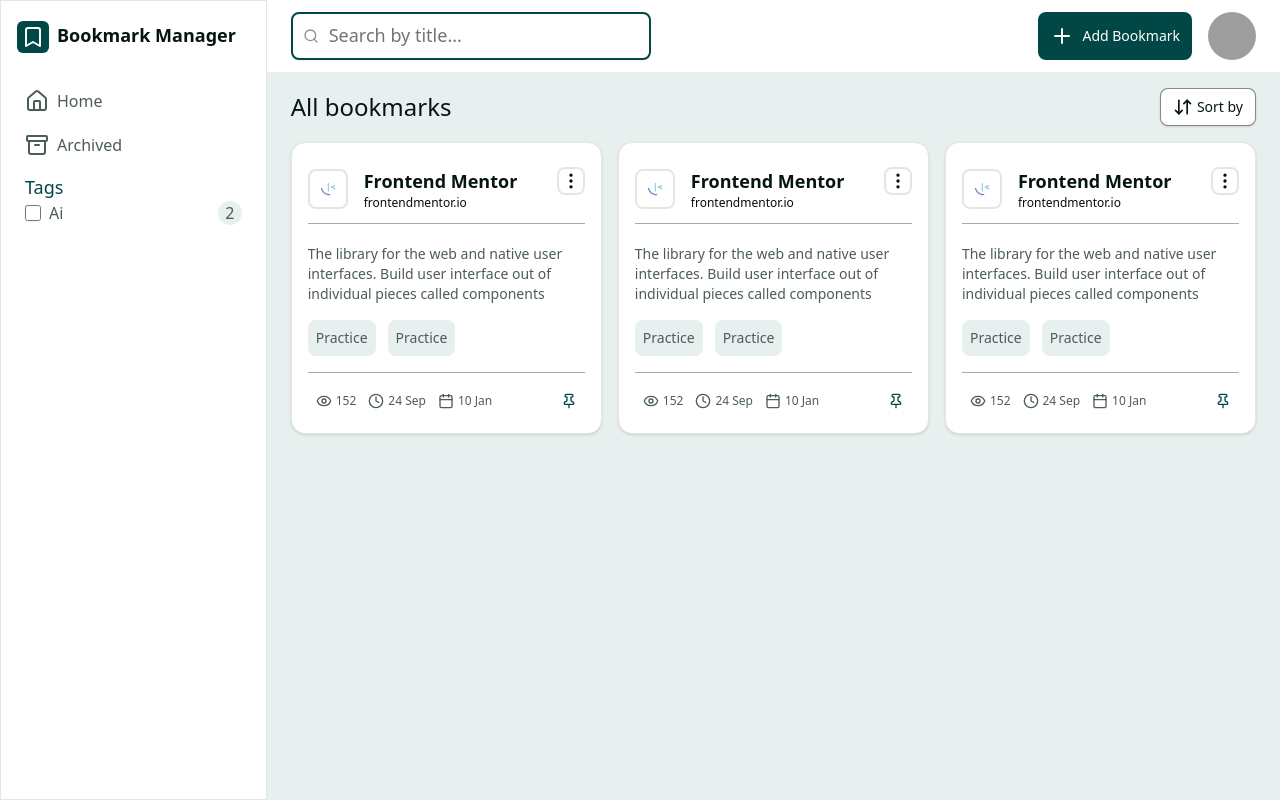
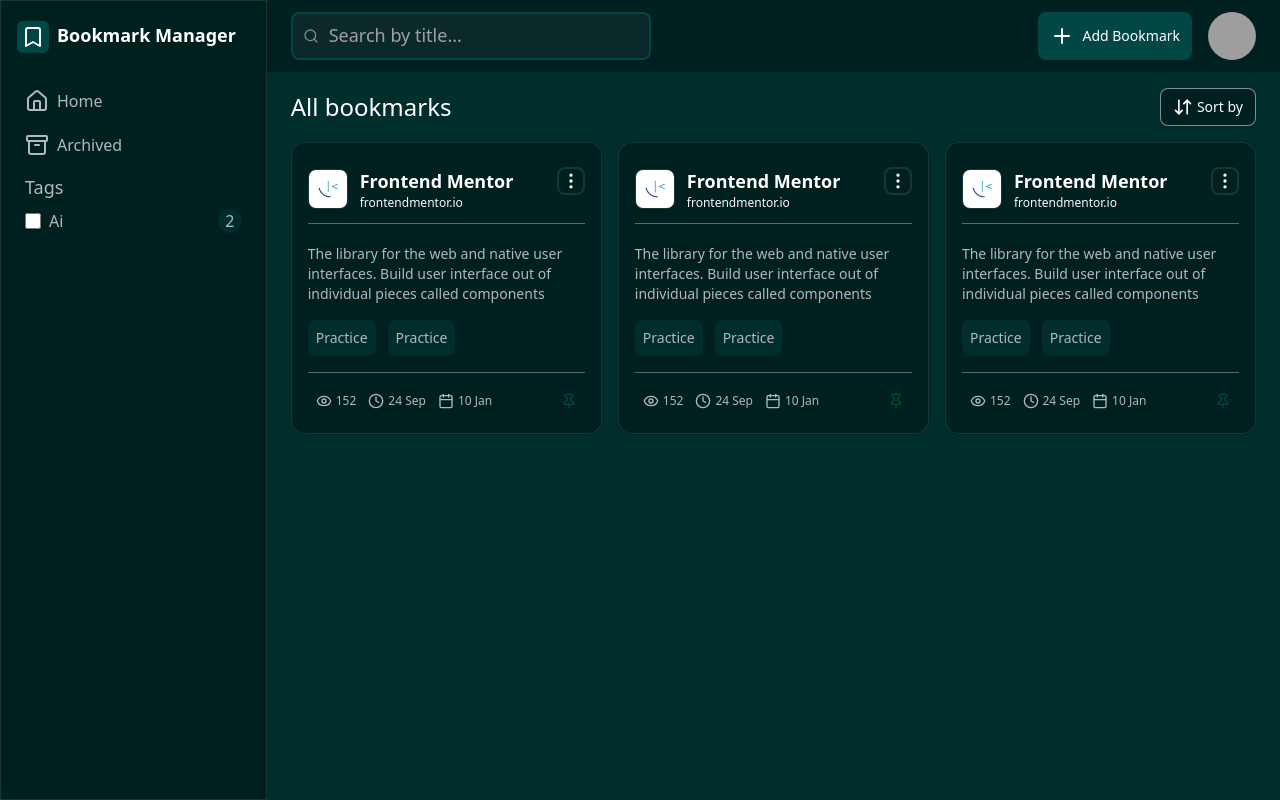
Before and after one commit to Shadrack04/bookmark-manager, a Next.js app: page / in a window 1280 px wide. Built offline with nearby package versions, Linux system fonts and the light colour scheme; grey boxes are pictures that could not be loaded.

Commit message:
fix dark mode color

```diff
--- a/app/globals.css
+++ b/app/globals.css
@@ -79,13 +79,13 @@
 }
 
 .dark {
-  --background: #004746;
-  --foreground: #00706e;
-  --card: oklch(0.205 0 0);
+  --background: #002e2d;
+  --foreground: #001f1f;
+  --card: #001f1f;
   --card-foreground: oklch(0.985 0 0);
   --popover: oklch(0.205 0 0);
   --popover-foreground: oklch(0.985 0 0);
-  --primary: oklch(0.922 0 0);
+  --primary: #014745;
   --primary-foreground: oklch(0.205 0 0);
   --secondary: #ffffff;
   --secondary-foreground: oklch(0.985 0 0);
--- a/app/layout.tsx
+++ b/app/layout.tsx
@@ -27,7 +27,7 @@ export default function RootLayout({
   return (
     <html lang="en">
       <body
-        className={`${geistSans.variable} ${geistMono.variable} antialiased flex w-full`}
+        className={`${geistSans.variable} ${geistMono.variable} antialiased flex w-full dark`}
       >
         <SideBar />
         <main className=" w-full">
--- a/components/tags.tsx
+++ b/components/tags.tsx
@@ -4,7 +4,7 @@ import TagItem from "./tag-item";
 export default function Tags() {
   return (
     <div className=" px-2">
-      <h2 className=" text-primary text-lg">Tags</h2>
+      <h2 className=" text-muted text-lg mb-2">Tags</h2>
       <TagItem />
     </div>
   );
--- a/components/top-bar.tsx
+++ b/components/top-bar.tsx
@@ -22,7 +22,7 @@ export default function TopBar() {
       </div>
       <div className=" flex items-center gap-2 md:gap-4">
         <Button className=" px-2 md:px-6 py-3 h-auto">
-          <Plus className=" size-6" />{" "}
+          <Plus className=" size-6 text-white" />
           <span className=" hidden md:block text-white">Add Bookmark</span>
         </Button>
         <ProfileDisplay />
--- a/features/bookmark/components/bookmark-card.tsx
+++ b/features/bookmark/components/bookmark-card.tsx
@@ -16,13 +16,13 @@ export default function BookmarkCard() {
     <Card className=" gap-4">
       <CardHeader className=" px-4">
         <div className="flex justify-between">
-          <div className=" flex items-center gap-4 ">
+          <div className=" flex items-center gap-3 ">
             <Image
               src="/favicon-frontend-mentor.png"
               alt="Favicon"
               width={60}
               height={60}
-              className=" p-1 size-10 border-2 border-border rounded-md"
+              className=" size-10 border-1 border-border rounded-md"
             />
             <div className=" flex flex-col ">
               <p className=" text-xl lg:text-lg text-secondary font-bold">
--- a/middleware.tsx
+++ b/middleware.tsx
@@ -0,0 +1,5 @@
+import React from "react";
+
+export default function middleware() {
+  return null;
+}
```
